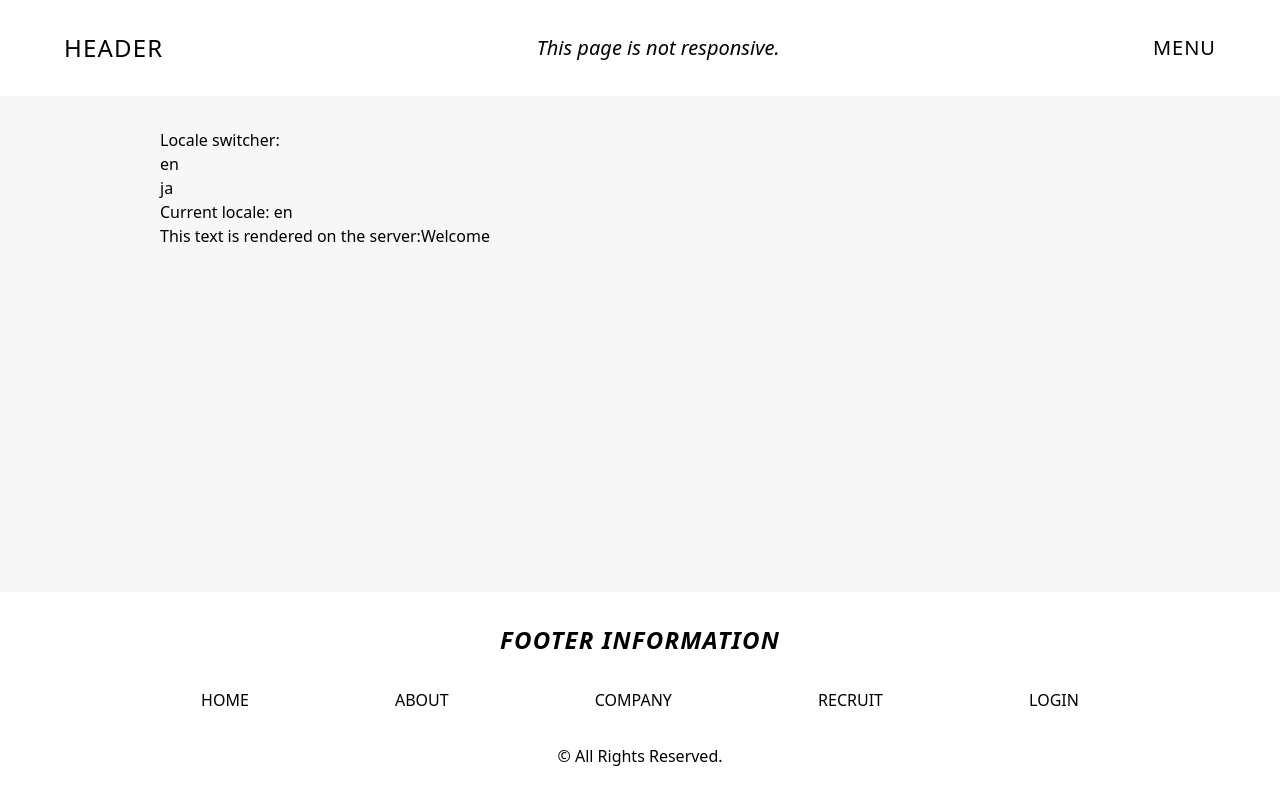
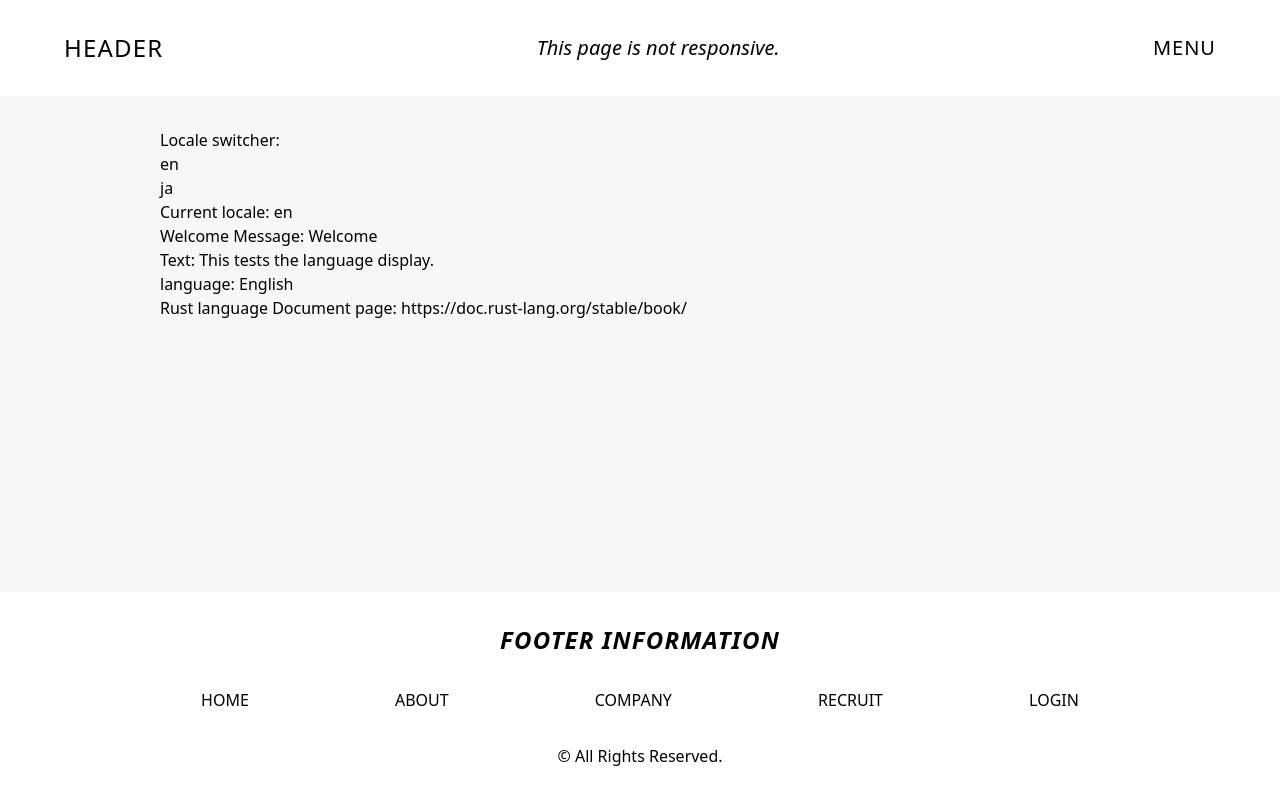
Before and after one commit to masterak-902/hsweb-portfolio-1, a Next.js app: page /en in a window 1280 px wide. Built offline with nearby package versions, Linux system fonts and the light colour scheme.

Commit message:
chore: Update page to use localized dictionary for welcome message and additional text

```diff
--- a/app/[lang]/page.tsx
+++ b/app/[lang]/page.tsx
@@ -1,16 +1,19 @@
+import { getDictionary } from "../../get-dictionary";
+import { Locale } from "../../i18n-config";
 import LocaleSwitcher from "@/components/Locale-Switcher";
-import { getDictionary } from "@/get-dictionary";
-import { Locale } from "@/i18n-config";
 
-export default async function IndexPage({ params: { lang } }:{ params: { lang: Locale }; }){
-    // Any型を要修正
-    const dictionary: { [key: string]: any } = await getDictionary(lang);
+export default async function Home( { params: { lang } }:{ params: { lang: Locale } }) {
+  const dictionary = await getDictionary(lang);
+
   return (
     <section className="w-[1024px] mx-auto mt-32 px-8 mb-8">
     <div>
       <LocaleSwitcher />
       <p>Current locale: {lang}</p>
-                <p>This text is rendered on the server:{dictionary["server-component"].welcome}</p>
+      <p>Welcome Message: {dictionary["server-component"]?.a}</p>
+      <p>Text: {dictionary["server-component"]?.b}</p>
+      <p>language: {dictionary["server-component"]?.c}</p>
+      <p>Rust language Document page: {dictionary["server-component"]?.d}</p>
     </div>
   </section>
   );
--- a/dictionaries/en.json
+++ b/dictionaries/en.json
@@ -1,5 +1,8 @@
 {
     "server-component": {
-      "welcome": "Welcome"
+      "a": "Welcome",
+      "b": "This tests the language display.",
+      "c": "English",
+      "d": "https://doc.rust-lang.org/stable/book/"
     }
   }
--- a/dictionaries/ja.json
+++ b/dictionaries/ja.json
@@ -1,5 +1,9 @@
 {
     "server-component": {
-      "welcome": "ようこそ"
+      "a": "ようこそ",
+      "b": "これは言語表示をテストしています。",
+      "c": "日本語",
+      "d": "https://doc.rust-jp.rs/book-ja/",
+      "e": 11
     }
   }
--- a/get-dictionary.ts
+++ b/get-dictionary.ts
@@ -3,9 +3,9 @@ import type { Locale } from "./i18n-config";
 
 // We enumerate all dictionaries here for better linting and typescript support
 // We also get the default import for cleaner types
-const dictionaries: Record<Locale, () => Promise<{}>> = {
+const dictionaries = {
   en: () => import("./dictionaries/en.json").then((module) => module.default),
-  ja: () => import("./dictionaries/ja.json").then((module) => module.default),
+  ja: () => import("./dictionaries/ja.json").then((module) => module.default)
 };
 
 export const getDictionary = async (locale: Locale) =>
```
Also changed, not shown: middleware.ts (line endings or trailing spaces). Lines whose indentation alone changed are shown as unchanged.
